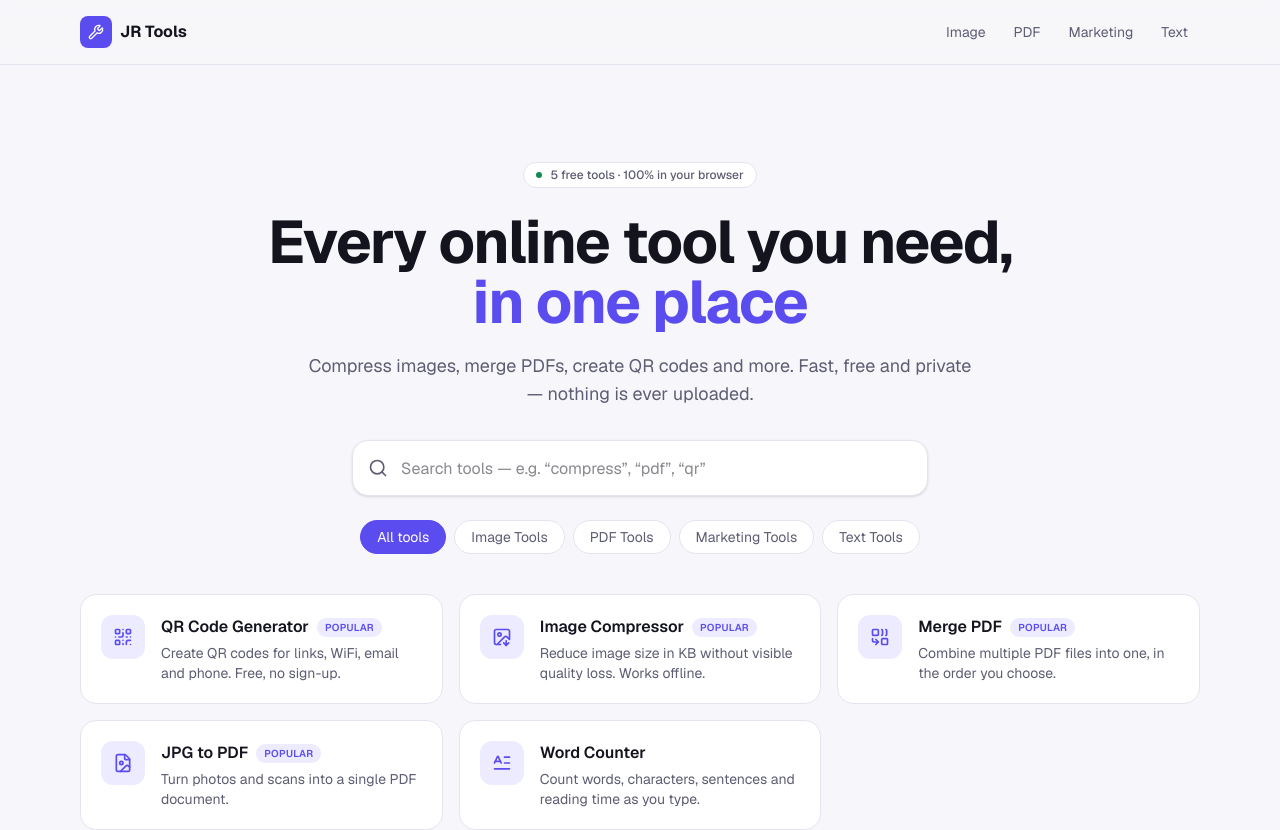
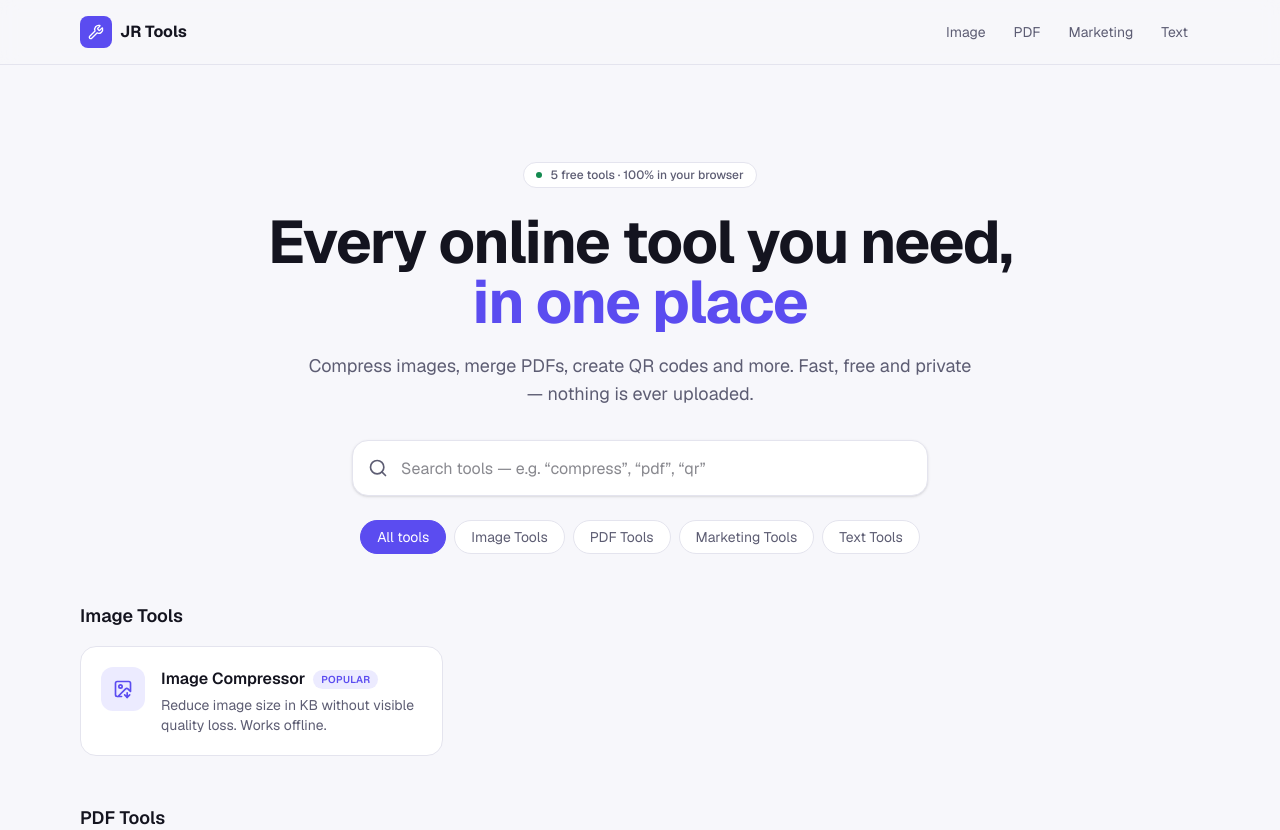
Before and after one commit to jawadur13/Tools, a Next.js app: page / in a window 1280 px wide. Shown: the top 830 px of the page. Built offline with nearby package versions, Linux system fonts and the light colour scheme.

Commit message:
feat: group homepage tools by category when browsing all

```diff
--- a/src/components/ToolBrowser.tsx
+++ b/src/components/ToolBrowser.tsx
@@ -22,6 +22,8 @@ export function ToolBrowser({ tools, categories }: Props) {
   }, [tools, query, category]);
 
   const chips = [{ slug: "all", name: "All tools" }, ...categories];
+  // Browsing everything reads better in sections; searches and filters stay a flat list.
+  const grouped = category === "all" && !query.trim();
 
   return (
     <div>
@@ -54,11 +56,26 @@ export function ToolBrowser({ tools, categories }: Props) {
         ))}
       </div>
 
-      <div className="mt-10 grid gap-4 sm:grid-cols-2 lg:grid-cols-3">
-        {filtered.map((tool) => (
-          <ToolCard key={tool.slug} tool={tool} />
-        ))}
-      </div>
+      {grouped ? (
+        categories.map((c) => (
+          <section key={c.slug} className="mt-12">
+            <h2 className="text-lg font-semibold">{c.name}</h2>
+            <div className="mt-4 grid gap-4 sm:grid-cols-2 lg:grid-cols-3">
+              {filtered
+                .filter((t) => t.category === c.slug)
+                .map((tool) => (
+                  <ToolCard key={tool.slug} tool={tool} />
+                ))}
+            </div>
+          </section>
+        ))
+      ) : (
+        <div className="mt-10 grid gap-4 sm:grid-cols-2 lg:grid-cols-3">
+          {filtered.map((tool) => (
+            <ToolCard key={tool.slug} tool={tool} />
+          ))}
+        </div>
+      )}
       {filtered.length === 0 && (
         <p className="mt-10 text-center text-muted">No tools match “{query}” yet — more are coming soon.</p>
       )}
```
